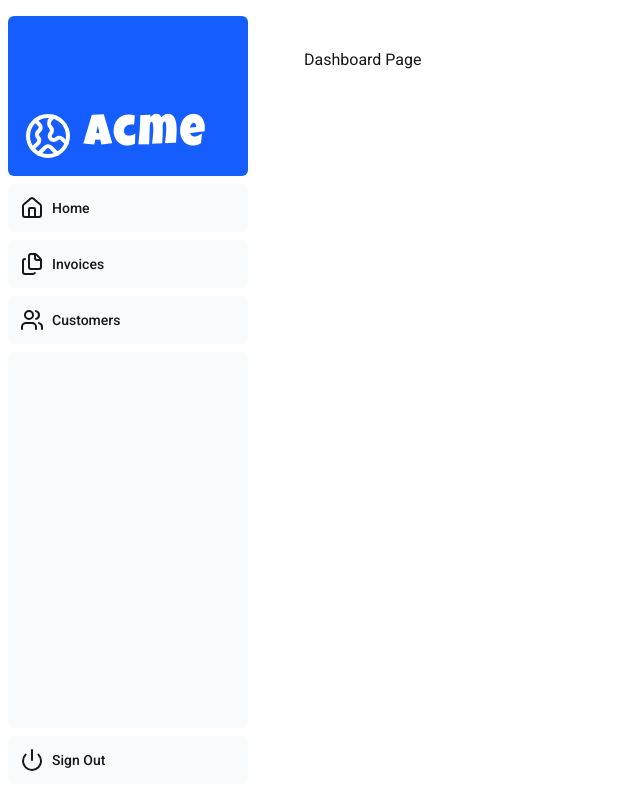
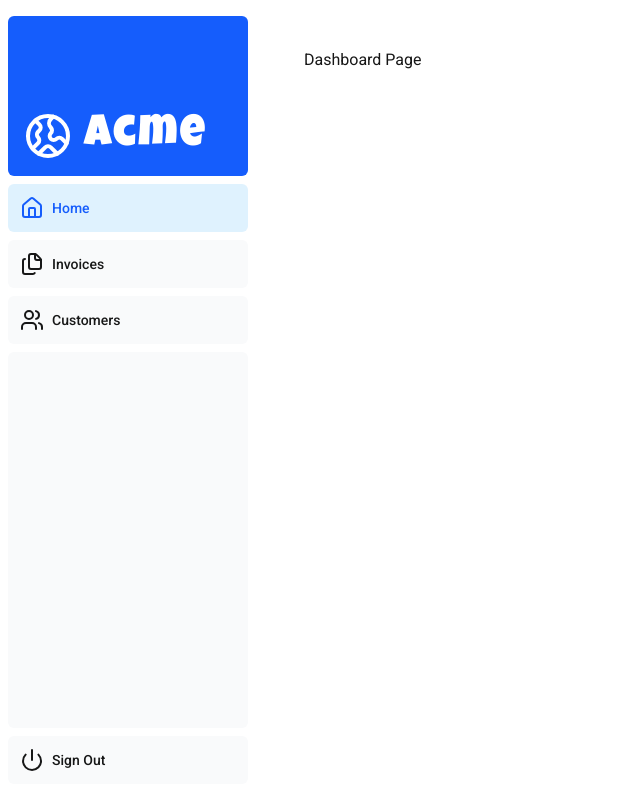
Before and after one commit to fmukhlis/nextjs-dashboard, a Next.js app: page /dashboard in a window 1280 px wide. Shown: the whole page, without its empty margins (0-640 px from the left). Built offline with nearby package versions, Linux system fonts and the light colour scheme.

Commit message:
feat: replace anchor with Link and make NavLinks a client component

```diff
--- a/components/dashboard/nav-links.tsx
+++ b/components/dashboard/nav-links.tsx
@@ -1,4 +1,9 @@
+"use client";
+
+import clsx from "clsx";
 import { Users, House, Files } from "lucide-react";
+import Link from "next/link";
+import { usePathname } from "next/navigation";
 
 // Map of links to display in the side navigation.
 // Depending on the size of the application, this would be stored in a database.
@@ -13,19 +18,25 @@
 ];
 
 export default function NavLinks() {
+  const currentURLPathname = usePathname();
   return (
     <>
       {links.map((link) => {
         const LinkIcon = link.icon;
         return (
-          <a
+          <Link
             key={link.name}
             href={link.href}
-            className="flex h-[48px] grow items-center justify-center gap-2 rounded-md bg-gray-50 p-3 text-sm font-medium hover:bg-sky-100 hover:text-blue-600 md:flex-none md:justify-start md:p-2 md:px-3"
+            className={clsx(
+              "flex h-[48px] grow items-center justify-center gap-2 rounded-md bg-gray-50 p-3 text-sm font-medium hover:bg-sky-100 hover:text-blue-600 md:flex-none md:justify-start md:p-2 md:px-3",
+              {
+                "bg-sky-100 text-blue-600": link.href === currentURLPathname,
+              },
+            )}
           >
             <LinkIcon className="w-6" />
             <p className="hidden md:block">{link.name}</p>
-          </a>
+          </Link>
         );
       })}
     </>
```
